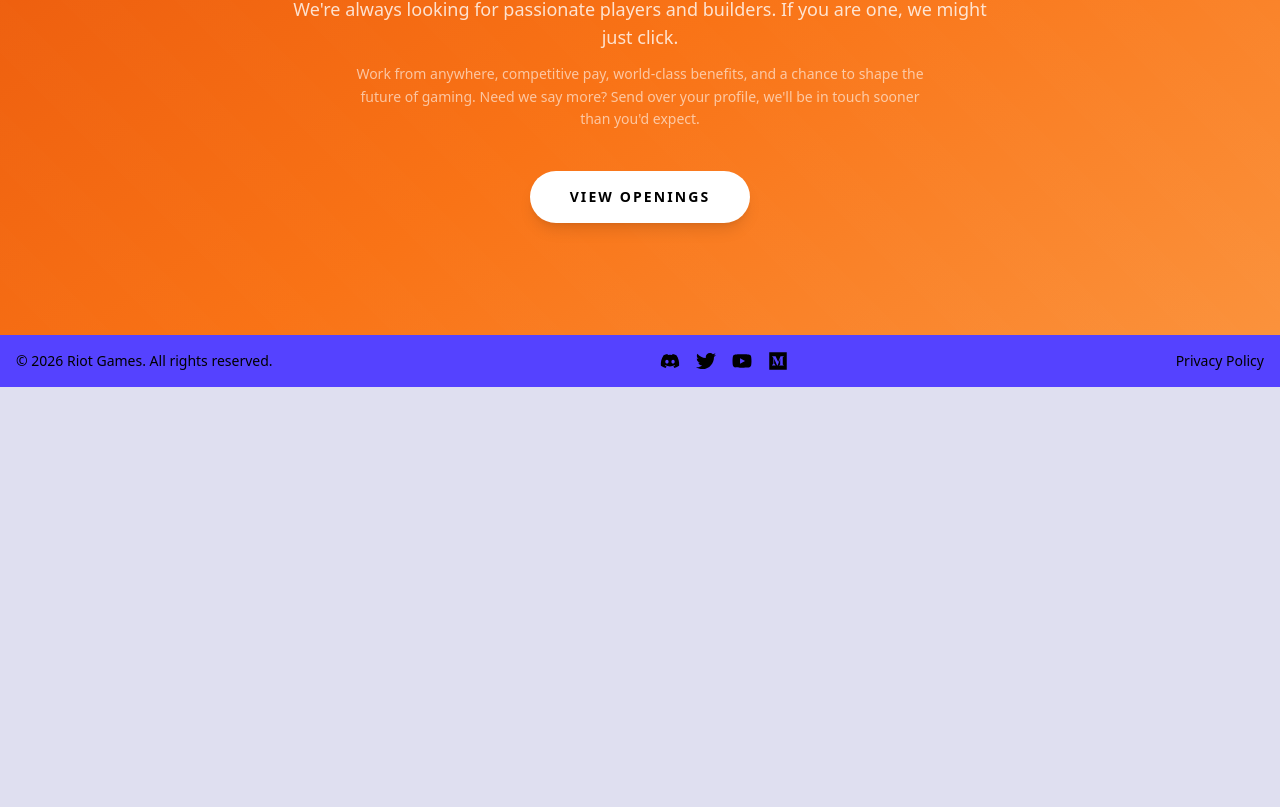
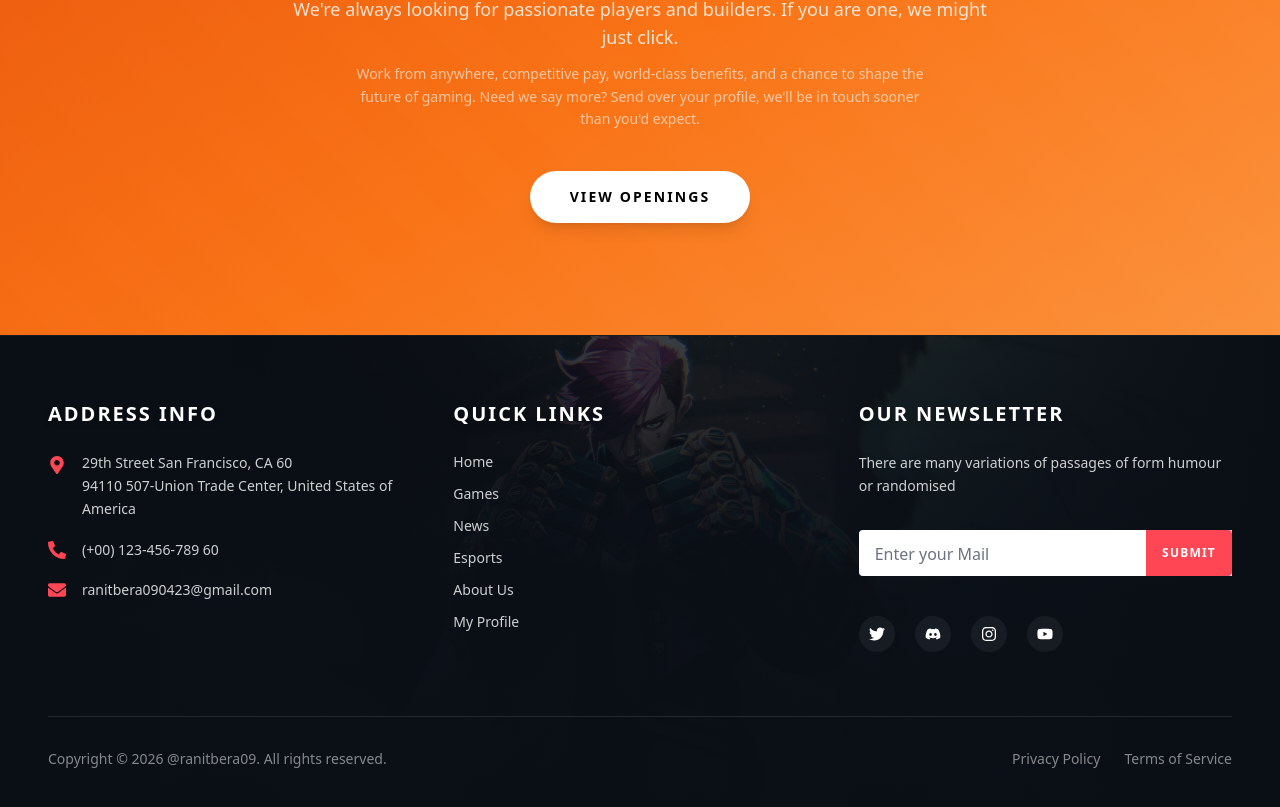
Before and after one commit to Deepesh70/Riot_web, a React (Vite) app in the folder front/: page /about in a window 1280 px wide. Shown: the part 3831-4638 px from the top of the page. Before the commit the page ends 4218 px from the top, so only its background shows below. Built offline with nearby package versions, Linux system fonts and the light colour scheme; no server answers; a web font is replaced by a local one.

Commit message:
feat: add core UI components including Navbar, Signup, ValorantPage, Footer, and Login.

```diff
--- a/front/src/components/Footer.jsx
+++ b/front/src/components/Footer.jsx
@@ -1,41 +1,107 @@
 import React from 'react';
-import { FaDiscord, FaTwitter, FaYoutube, FaMedium } from 'react-icons/fa';
-
-const links = [
-  { href: 'https://discord.com', icon: <FaDiscord /> },
-  { href: 'https://twitter.com', icon: <FaTwitter /> },
-  { href: 'https://youtube.com', icon: <FaYoutube /> },
-  { href: 'https://medium.com', icon: <FaMedium /> },
-];
+import { FaDiscord, FaTwitter, FaYoutube, FaInstagram, FaMapMarkerAlt, FaEnvelope, FaPhoneAlt } from 'react-icons/fa';
+import { Link } from 'react-router-dom';
 
 const Footer = () => {
     return (
-        <footer className="w-screen bg-[#5542ff] py-4 text-black">
-            <div className="container mx-auto flex flex-col items-center justify-between gap-4 px-4 md:flex-row">
-                <p className="text-center text-sm font-light md:text-left">
-                    &copy; 2026 Riot Games. All rights reserved.
-                </p>
+        <footer className="relative w-full bg-[#0a0f16] text-white/80 py-16 overflow-hidden border-t border-white/5">
+            {/* Background Image with Overlay */}
+            <div className="absolute inset-0 z-0 select-none pointer-events-none">
+                <img
+                    src="/img/footer.jpg"
+                    alt="Footer Background"
+                    className="w-full h-full object-cover opacity-20 sepia-[0.2] hue-rotate-[-30deg]"
+                />
+                <div className="absolute inset-0 bg-gradient-to-t from-[#0a0f16] via-[#0a0f16]/90 to-transparent" />
+                <div className="absolute inset-0 bg-gradient-to-r from-[#0a0f16] via-transparent to-[#0a0f16]" />
+            </div>
 
-                <div className="flex justify-center gap-4  md:justify-start">
-                    {links.map((link, index) => (
-                        <a
-                            key={index}
-                            href={link.href}
-                            target="_blank"
-                            rel="noopener noreferrer"
-                            className="text-black transition-colors duration-500 ease-in-out hover:text-white text-xl"
-                        >
-                            {link.icon}
-                        </a>
-                    ))}
+            <div className="relative z-10 container mx-auto px-6 md:px-12">
+
+                {/* 3 Column Layout */}
+                <div className="grid grid-cols-1 md:grid-cols-3 gap-12 lg:gap-8 mb-16">
+
+                    {/* Column 1: Address Info */}
+                    <div className="flex flex-col gap-6">
+                        <h3 className="text-xl font-black text-white uppercase tracking-widest shadow-black drop-shadow-md">Address info</h3>
+                        <div className="flex flex-col gap-5 text-sm font-medium">
+                            <div className="flex gap-4">
+                                <FaMapMarkerAlt className="text-[#ff4655] text-lg shrink-0 mt-1" />
+                                <p className="leading-relaxed">29th Street San Francisco, CA 60<br />94110 507-Union Trade Center, United States of America</p>
+                            </div>
+                            <div className="flex items-center gap-4">
+                                <FaPhoneAlt className="text-[#ff4655] text-lg shrink-0" />
+                                <p>(+00) 123-456-789 60</p>
+                            </div>
+                            <div className="flex items-center gap-4">
+                                <FaEnvelope className="text-[#ff4655] text-lg shrink-0" />
+                                <p>ranitbera090423@gmail.com</p>
+                            </div>
+                        </div>
+                    </div>
+
+                    {/* Column 2: Quick Links */}
+                    <div className="flex flex-col gap-6">
+                        <h3 className="text-xl font-black text-white uppercase tracking-widest shadow-black drop-shadow-md">Quick Links</h3>
+                        <ul className="flex flex-col gap-3 text-sm font-medium">
+                            <li><Link to="/" className="hover:text-[#ff4655] transition-colors inline-block relative group"><span className="absolute -left-3 opacity-0 group-hover:opacity-100 group-hover:left-0 transition-all text-[#ff4655]">▸</span><span className="group-hover:ml-3 transition-all">Home</span></Link></li>
+                            <li><Link to="/games/valorant" className="hover:text-[#ff4655] transition-colors inline-block relative group"><span className="absolute -left-3 opacity-0 group-hover:opacity-100 group-hover:left-0 transition-all text-[#ff4655]">▸</span><span className="group-hover:ml-3 transition-all">Games</span></Link></li>
+                            <li><Link to="/news" className="hover:text-[#ff4655] transition-colors inline-block relative group"><span className="absolute -left-3 opacity-0 group-hover:opacity-100 group-hover:left-0 transition-all text-[#ff4655]">▸</span><span className="group-hover:ml-3 transition-all">News</span></Link></li>
+                            <li><Link to="/esport" className="hover:text-[#ff4655] transition-colors inline-block relative group"><span className="absolute -left-3 opacity-0 group-hover:opacity-100 group-hover:left-0 transition-all text-[#ff4655]">▸</span><span className="group-hover:ml-3 transition-all">Esports</span></Link></li>
+                            <li><Link to="/about" className="hover:text-[#ff4655] transition-colors inline-block relative group"><span className="absolute -left-3 opacity-0 group-hover:opacity-100 group-hover:left-0 transition-all text-[#ff4655]">▸</span><span className="group-hover:ml-3 transition-all">About Us</span></Link></li>
+                            <li><Link to="/profile" className="hover:text-[#ff4655] transition-colors inline-block relative group"><span className="absolute -left-3 opacity-0 group-hover:opacity-100 group-hover:left-0 transition-all text-[#ff4655]">▸</span><span className="group-hover:ml-3 transition-all">My Profile</span></Link></li>
+                        </ul>
+                    </div>
+
+                    {/* Column 4: Newsletter & Social */}
+                    <div className="flex flex-col gap-6">
+                        <h3 className="text-xl font-black text-white uppercase tracking-widest shadow-black drop-shadow-md">Our Newsletter</h3>
+                        <p className="text-sm font-medium leading-relaxed">There are many variations of passages of form humour or randomised</p>
+
+                        <form className="relative mt-2" onSubmit={(e) => e.preventDefault()}>
+                            <input
+                                type="email"
+                                placeholder="Enter your Mail"
+                                className="w-full bg-white text-black px-4 py-3 pb-2.5 rounded-l border-none focus:outline-none font-medium placeholder:text-gray-500 pr-[100px]"
+                                required
+                            />
+                            <button
+                                type="submit"
+                                className="absolute right-0 top-0 bottom-0 bg-[#ff4655] hover:bg-[#ff2033] text-white font-bold uppercase tracking-widest px-4 text-xs transition-colors rounded-r flex items-center"
+                            >
+                                Submit
+                            </button>
+                        </form>
+
+                        <div className="flex items-center gap-5 mt-4">
+                            <a href="https://twitter.com" target="_blank" rel="noopener noreferrer" className="p-2.5 bg-white/5 hover:bg-[#ff4655] hover:-translate-y-1 rounded-full transition-all duration-300 text-white">
+                                <FaTwitter size={16} />
+                            </a>
+                            <a href="https://discord.com" target="_blank" rel="noopener noreferrer" className="p-2.5 bg-white/5 hover:bg-[#ff4655] hover:-translate-y-1 rounded-full transition-all duration-300 text-white">
+                                <FaDiscord size={16} />
+                            </a>
+                            <a href="https://instagram.com" target="_blank" rel="noopener noreferrer" className="p-2.5 bg-white/5 hover:bg-[#ff4655] hover:-translate-y-1 rounded-full transition-all duration-300 text-white">
+                                <FaInstagram size={16} />
+                            </a>
+                            <a href="https://youtube.com" target="_blank" rel="noopener noreferrer" className="p-2.5 bg-white/5 hover:bg-[#ff4655] hover:-translate-y-1 rounded-full transition-all duration-300 text-white">
+                                <FaYoutube size={16} />
+                            </a>
+                        </div>
+                    </div>
+
                 </div>
 
-                <a
-                    href="#privacy-policy"
-                    className="text-center text-sm font-light hover:underline md:text-right"
-                >
-                    Privacy Policy
-                </a>
+                {/* Bottom Bar */}
+                <div className="pt-8 border-t border-white/10 flex flex-col md:flex-row items-center justify-between gap-4 mt-8">
+                    <p className="text-sm font-medium text-white/50 text-center md:text-left">
+                        Copyright &copy; 2026 @ranitbera09. All rights reserved.
+                    </p>
+                    <div className="flex items-center gap-6 text-sm font-medium text-white/50">
+                        <a href="#privacy-policy" className="hover:text-[#ff4655] transition-colors">Privacy Policy</a>
+                        <a href="#terms-of-service" className="hover:text-[#ff4655] transition-colors">Terms of Service</a>
+                    </div>
+                </div>
+
             </div>
         </footer>
     );
--- a/front/src/components/ValorantPage.jsx
+++ b/front/src/components/ValorantPage.jsx
@@ -92,7 +92,7 @@ const ValorantPage = () => {
 
                 <div ref={titleRef} className="relative z-10 text-center px-4">
                     <div className="flex items-center justify-center gap-3 mb-4">
-                        <img src="/img/logo.jpg" alt="Riot Games" className="w-10 h-10 rounded-full" />
+                        <img src="/img/logo.png" alt="Riot Games" className="w-10 h-10 rounded-full" />
                         <span className="text-xs font-bold uppercase tracking-[0.3em] text-white/60">Riot Games</span>
                     </div>
                     <p className="text-[10px] sm:text-xs uppercase tracking-[0.4em] text-white/50 mb-3">5v5 character-based tactical shooter game</p>
```
Also changed, not shown: front/src/components/Login.jsx (+5 -5 lines), front/src/components/Navbar.jsx (+21 -5 lines), front/src/components/Signup.jsx (+5 -5 lines), front/public/img/footer.jpg (renamed from front/public/img/contact-1.webg.jpg).
